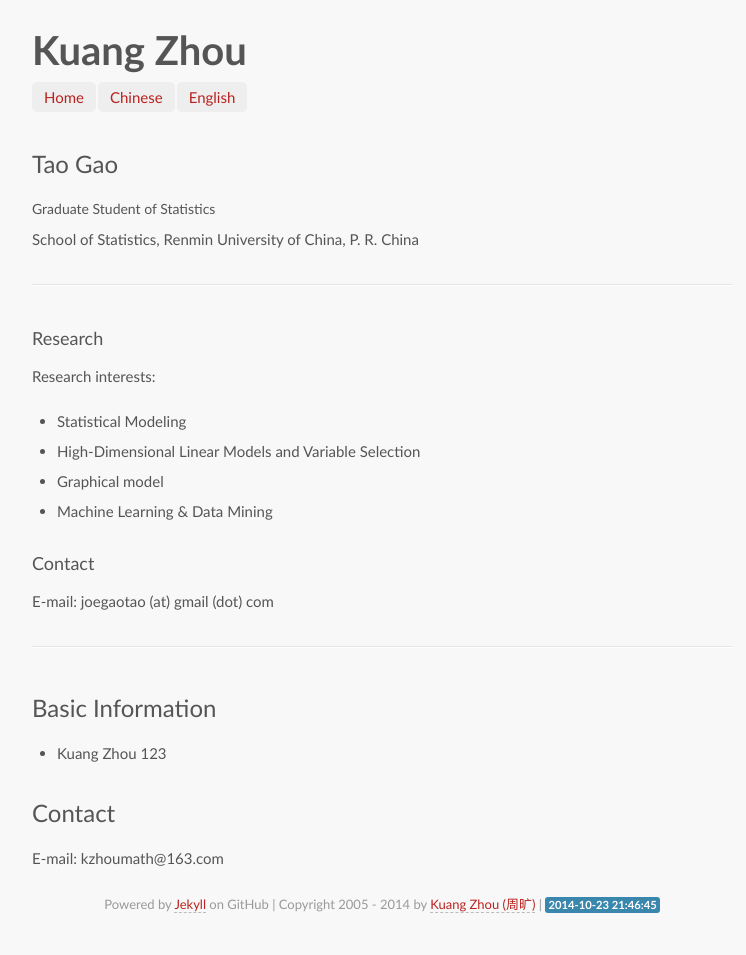
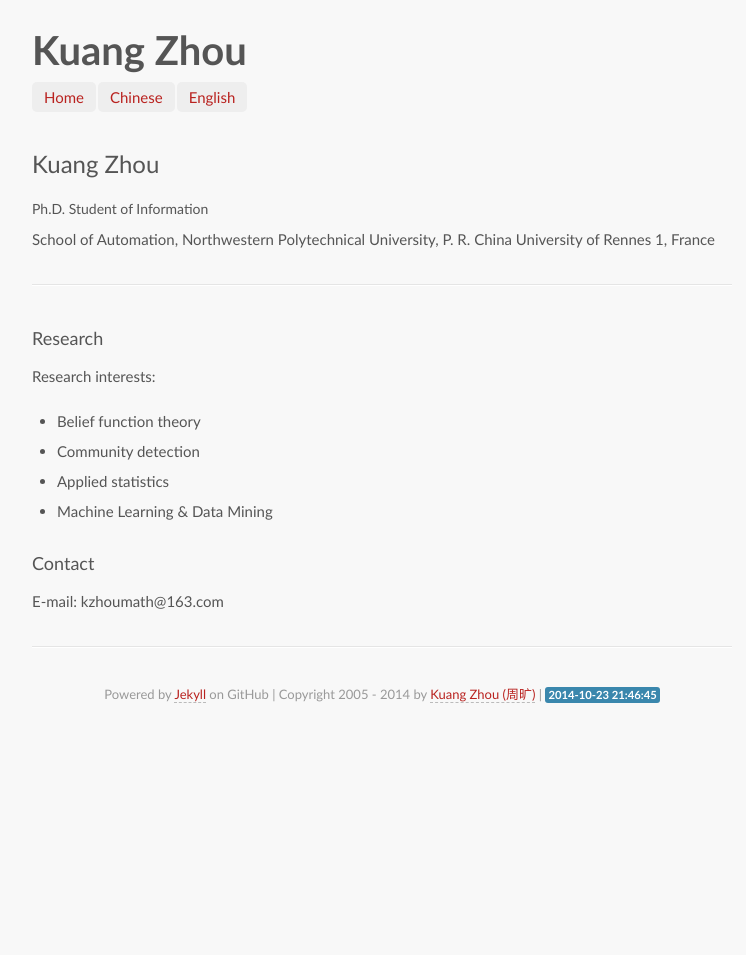
Before and after one commit to kuangzhou/kuangzhou.github.io, a Jekyll site: the page index.html, which Jekyll copies as it is, in a window 1280 px wide. Shown: the whole page, without its empty margins (258-1004 px from the left). Built offline with Jekyll 4.4.1, drawn with Linux system fonts in a browser that asks for light colours; some web fonts are replaced; Markdown is read by kramdown in place of the engine named in the settings; after the commit the page ends 900 px from its top, so only the background shows below that.

Commit message:
first commit

```diff
--- a/index.html
+++ b/index.html
@@ -54,10 +54,12 @@
 				<div class="row clearfix">
 					<div class="nine columns alpha">
 						<header>
-							<h2>Tao Gao</h2>
-							<h4>Graduate Student of Statistics</h4>
+							<h2>Kuang Zhou</h2>
+							<h4>Ph.D. Student of Information</h4>
 							<p>
-								School of Statistics, Renmin University of China, P. R. China
+								School of Automation, Northwestern Polytechnical University, P. R. China
+
+								University of Rennes 1, France
 							</p>
 						</header>
 					</div>
@@ -72,16 +74,16 @@
 
 				<ul class="disc">
 					<li>
-						Statistical Modeling
+						Belief function theory
 					</li>
 					<li>
-						High-Dimensional Linear Models and Variable Selection
+					    Community detection
 					</li>
 					<li>
-					Graphical model
+					    Applied statistics
 					</li>
 					<li>
-					Machine Learning & Data Mining
+					    Machine Learning & Data Mining
 					</li>
 				</ul>
 
@@ -89,23 +91,13 @@
 				<h3>Contact</h3>
 
 				<p>
-					E-mail: joegaotao (at) gmail (dot) com
+					E-mail: kzhoumath@163.com
 				</p>
 
 				<hr />
 
 			</div>
 
-<h2>Basic Information</h2>
-
-<ul>
-<li>Kuang Zhou 123</li>
-</ul>
-
-
-<h2>Contact</h2>
-
-<p>E-mail: kzhoumath@163.com</p>
 
 <footer>
   <p><small>Powered by <a href="https://github.com/mojombo/jekyll">Jekyll</a> on GitHub | Copyright 2005 - 2014 by <a href="http://kuangzhou.github.io">Kuang Zhou (周旷)</a> | <span class="label label-info">2014-10-23 21:46:45</span></small></p>
```
